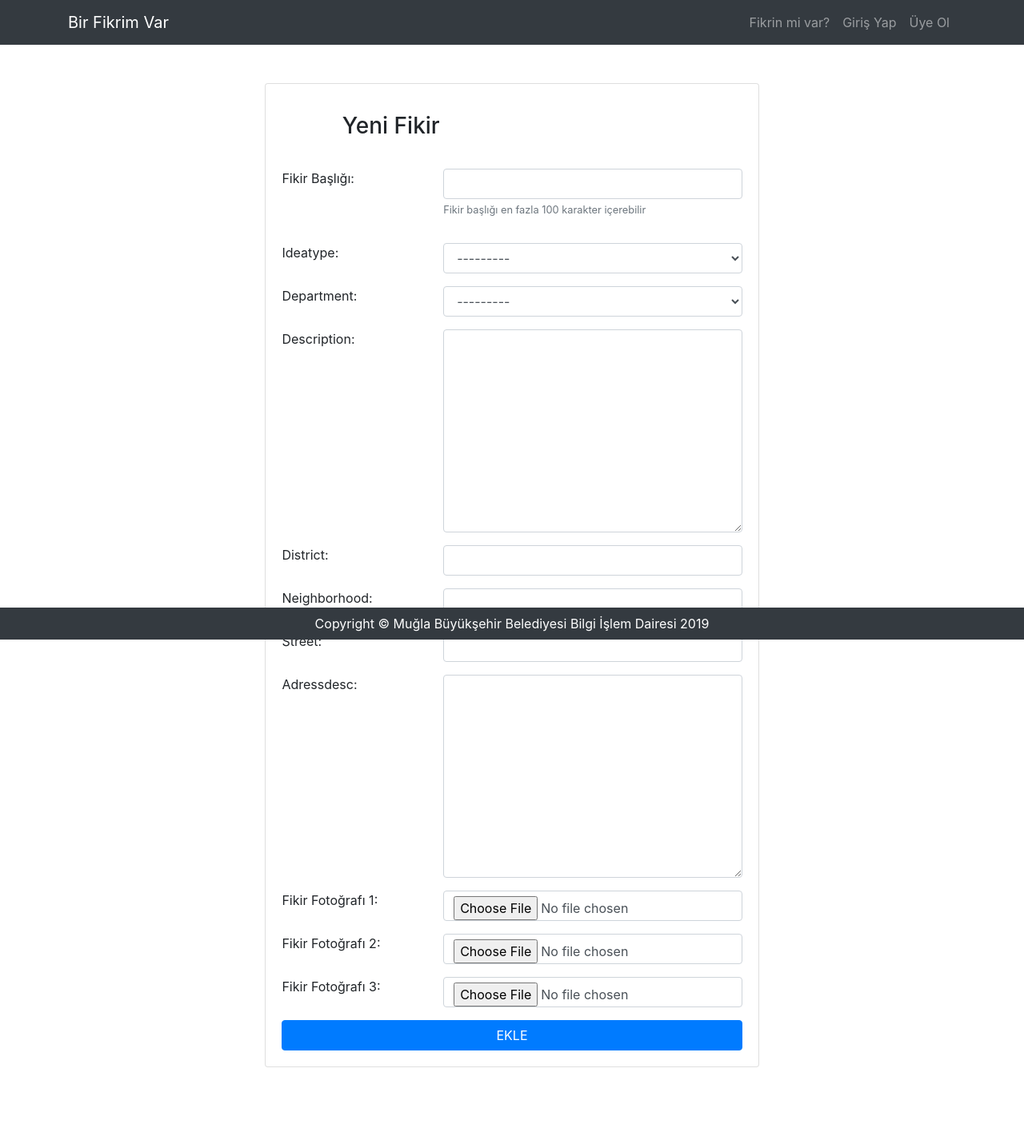
After one commit to safakoks/muglabirfikrimvar, a Django app: page /yenifikir/ in a window 1280 px wide. The commit adds this page. Shown: the whole page at 80% size. Run offline with Django 3.2, Linux system fonts and the light colour scheme; data that the repository does not hold is empty; some libraries are stand-ins or nearby versions.

Commit message:
Adress model update by Address and newidea form&view added

```diff
--- a/fikir/admin.py
+++ b/fikir/admin.py
@@ -4,7 +4,7 @@ from .models import *
 admin.site.register(Department)
 admin.site.register(IdeaType)
 admin.site.register(Status)
-admin.site.register(Adress)
+admin.site.register(Address)
 admin.site.register(Keyword)
 admin.site.register(Photo)
 admin.site.register(Idea)
--- a/fikir/forms.py
+++ b/fikir/forms.py
@@ -1,5 +1,5 @@
 from django.contrib.auth.models import User
-from .models import UserProfile
+from .models import UserProfile, Idea,IdeaType,Address,Department
 from django import  forms
 from captcha.fields import ReCaptchaField
 import datetime
@@ -37,3 +37,40 @@ class UserForm(forms.ModelForm):
     class Meta:
         model = User
         fields = ['username', 'password', 'name','surname','phoneNumber','birthday','email','profilePhoto']
+
+
+class NewIdeaForm(forms.ModelForm):
+    title           = forms.CharField(
+        max_length=100,
+        label='Fikir Başlığı',
+        help_text='Fikir başlığı en fazla 100 karakter içerebilir',
+        error_messages={'required': 'Lütfen fikir başlığı giriniz'})
+    ideatype        = forms.ModelChoiceField(queryset=IdeaType.objects.all())
+    district        = forms.CharField(max_length=50)
+    neighborhood    = forms.CharField(max_length=50)
+    street          = forms.CharField(max_length=50)
+    adressDesc      = forms.CharField(widget=forms.Textarea,max_length=200)
+    description     = forms.CharField(widget=forms.Textarea,max_length=300)
+    department      = forms.ModelChoiceField(queryset=Department.objects.all())
+    ideaPhoto1      = forms.ImageField(label='Fikir Fotoğrafı 1')
+    ideaPhoto2      = forms.ImageField(label='Fikir Fotoğrafı 2')
+    ideaPhoto3      = forms.ImageField(label='Fikir Fotoğrafı 3')
+    class Meta:
+        model = Idea
+        fields = [
+            'title',
+            'ideatype',
+            'department',
+            'description',
+            'district',
+            'neighborhood',
+            'street',
+            'adressDesc']
+
+    def __init__(self, *args, **kwargs):
+        super(NewIdeaForm, self).__init__(*args, **kwargs)
+        for visible in self.visible_fields():
+            visible.field.widget.attrs['class'] = 'form-control'
+        self.request = kwargs.pop('request', None)
+        # companyid = self.request.user.get_profile().main_contactnum.clientid.idflcustomernum
+        # self.fields['adress'].queryset = Adress.objects.filter(clientid__exact=companyid)
--- a/fikir/models.py
+++ b/fikir/models.py
@@ -31,11 +31,11 @@ class Status(models.Model):
     def __str__(self):
         return self.StatusName
 
-class Adress(models.Model):
-    District = models.CharField(max_length=100,verbose_name='İlçe')
-    Neighborhood = models.CharField(max_length=250,verbose_name='Semt')
-    Street = models.CharField(max_length=100,verbose_name='Sokak')
-    AdressDesc = models.CharField(max_length=250,verbose_name='Adres Açıklaması')
+class Address(models.Model):
+    District        = models.CharField(max_length=100,verbose_name='İlçe')
+    Neighborhood    = models.CharField(max_length=250,verbose_name='Semt')
+    Street          = models.CharField(max_length=100,verbose_name='Sokak')
+    AdressDesc      = models.CharField(max_length=250,verbose_name='Adres Açıklaması')
     class Meta:
         verbose_name = "Adres"
         verbose_name_plural = "Adresler"
@@ -51,31 +51,34 @@ class Keyword(models.Model):
     def __str__(self):
         return self.Word
 
+
+
+
+class Idea(models.Model):
+    Title       = models.CharField(primary_key=True,max_length=100,verbose_name='Başlık')
+    ideatype    = models.ForeignKey(IdeaType,null=True,on_delete=models.PROTECT,verbose_name='Fikir Tipi')
+    Description = models.CharField(max_length=250,verbose_name='Açıklama')
+    adress      = models.ForeignKey(Address,null=True,on_delete=models.PROTECT,verbose_name='Adres')
+    department  = models.ForeignKey(Department,on_delete=models.PROTECT,verbose_name='Departman')
+    CreatedDate = models.DateTimeField(auto_now_add=True,blank=True,verbose_name='Yaratılış Tarihi')
+    IgnoreDesc  = models.CharField(max_length=500,verbose_name='Red Açıklaması')
+    IsApproved  = models.BooleanField(default=False,verbose_name='Onaylandı mı?')
+    IsActive    = models.BooleanField(default=True,verbose_name='Aktiflik Durumu')
+    status      = models.ForeignKey(Status,null=True,on_delete=models.PROTECT,verbose_name='Durum')
+    class Meta:
+        verbose_name = "Fikir"
+        verbose_name_plural = "Fikirler"
+    def __str__(self):
+        return self.Title
+
 class Photo(models.Model):
     Image = models.ImageField(verbose_name='Fotoğraf')
+    Idea= models.ForeignKey(Idea,verbose_name='Fikir',null=True,on_delete=models.PROTECT,)
     class Meta:
         verbose_name = "Fotoğraf"
         verbose_name_plural = "Fotoğraflar"
     def __str__(self):
         return self.Image
-
-
-class Idea(models.Model):
-    Title = models.CharField(primary_key=True,max_length=100,verbose_name='Başlık')
-    ideatype = models.ForeignKey(IdeaType,null=True,on_delete=models.PROTECT,verbose_name='Fikir Tipi')
-    Description = models.CharField(max_length=250,verbose_name='Açıklama')
-    adress = models.ForeignKey(Adress,null=True,on_delete=models.PROTECT,verbose_name='Adres')
-    department = models.ForeignKey(Department,on_delete=models.PROTECT,verbose_name='Departman')
-    CreatedDate = models.DateTimeField(auto_now_add=True,blank=True,verbose_name='Yaratılış Tarihi')
-    IgnoreDesc = models.CharField(max_length=500,verbose_name='Red Açıklaması')
-    IsApproved = models.BooleanField(default=True,verbose_name='Onaylandı mı?')
-    IsActive = models.BooleanField(default=True,verbose_name='Aktiflik Durumu')
-    status = models.ForeignKey(Status,null=True,on_delete=models.PROTECT,verbose_name='Durum')
-    class Meta:
-        verbose_name = "Fikir"
-        verbose_name_plural = "Fikirler"
-    def __str__(self):
-        return self.Title
 
 class UserProfile(models.Model):
     Name = models.CharField(max_length=100,verbose_name='Ad')
--- a/fikir/urls.py
+++ b/fikir/urls.py
@@ -7,7 +7,8 @@ urlpatterns = [
      path('anasayfa/', views.TimelineView, name='TimelineView'),
      path('giris/',  views.LoginView.as_view(), name='LoginView'),
      path('uyeol/',  views.UserFormView.as_view(), name='SignupView'),
-     path('profil/',  views.ProfileView, name='SignupView'),
+     path('profil/',  views.ProfileView, name='ProfileView'),
+     path('yenifikir/',  views.NewIdeaView.as_view(), name='NewIdeaView'),
      path('cikis/', auth_views.logout,  {'next_page': "fikir:IndexView"},  name='Logout'),
      path(r'^activate/(?P<uidb64>[0-9A-Za-z_\-]+)/(?P<token>[0-9A-Za-z]{1,13}-[0-9A-Za-z]{1,20})/$',
         views.activate, name='activate'),
--- a/fikir/views.py
+++ b/fikir/views.py
@@ -129,6 +129,34 @@ class UserFormView(View):
         self.formVariables["messagetext"] = form.errors.values
         return render(request,self.template_name,self.formVariables)
 
+
+class NewIdeaView(View):
+    form_class = NewIdeaForm
+    template_name = "fikir/addingform.html"
+    formVariables = {
+    'form': form_class,
+    'pagetitle':'Yeni Fikir',
+    'formtitle':'Yeni Fikir',
+    'buttontext' : 'Ekle',
+    'messagetext':'',
+    'messagetype':''}
+    def get(self, request):
+        self.formVariables["messagetype"] = ""
+        self.formVariables["messagetext"] = ""
+        return render(request, self.template_name, self.formVariables)
+
+    def post(self, request):
+        form = self.form_class(request.POST)
+        if form.is_valid():
+            newIdea = Idea()
+            newAddress = Address()
+
+            userEmail = form.cleaned_data['email']
+
+        return render(request, self.template_name, self.formVariables)
+
+
+
 def activate(request, uidb64, token):
     try:
         uid = force_text(urlsafe_base64_decode(uidb64))
--- /dev/null
+++ b/templates/fikir/addingform.html
@@ -0,0 +1,34 @@
+{% extends 'fikir/base.html' %}
+
+{% block  title%}
+{{ pagetitle }}
+{% endblock %}
+{% load staticfiles %}
+{% block main %}
+{% block extraup %}
+{% endblock %}
+
+<div class="row">
+    <div class="mx-auto">
+      <div class=" card card-signin my-5">
+        <div class="card-body">
+          <div class="row text-center">
+              <div class="col-md-6 text-center ">
+              <h3 class="card-title mt-3">{{ formtitle }}</h3>
+            </div>
+          </div>
+          <br/>
+          <span class="label label-warning">{% if form.errors %} {%endif%} </span>
+          <form class="form-signin" method="post" enctype='multipart/form-data' >
+                {% csrf_token %}
+                {% include "fikir/form_template.html" %}
+                <button class="btn btn-md btn-primary btn-block text-uppercase" type="submit">{{buttontext}}</button>
+          </form>
+        </div>
+      </div>
+    </div>
+</div>
+
+{% block extrabottom %}
+{% endblock %}
+{% endblock %}
--- a/templates/fikir/base.html
+++ b/templates/fikir/base.html
@@ -38,12 +38,8 @@
             {% if user.is_authenticated %}
 
             <li class="nav-item">
-                <span class="nav-link" href="#"> {{ user.get_username }}</span>
+                <span class="nav-link" href="{% url "fikir:ProfileView" %}"> {{ user.get_username }}</span>
             </li>
-
-          <li class="nav-item">
-            <a class="nav-link" href="#">Profil</a>
-          </li>
           <li class="nav-item">
             <a class="nav-link" href="#">Hesap Ayarları</a>
           </li>
--- a/templates/fikir/form_template.html
+++ b/templates/fikir/form_template.html
@@ -5,13 +5,18 @@
         <div class="row">
         <div class=" col-md-4">
                                {{ field.label_tag }}
-                                {% if field.help_text %}
-                                <p class="help">{{ field.help_text|safe }}</p>
-                                {% endif %}
+
                                 </div>
         <div class="col-md-8">
                 <div id="" class="text-danger small">{{ field.errors }}</div>
                 {{ field }}
+                {% if field.help_text %}
+
+                                <small id="{{ field.auto_id }}HelpBlock" class="form-text text-muted">
+                                                {{ field.help_text|safe }}
+                                              </small>
+                                <p class="help"></p>
+                                {% endif %}
         </div>
 </div>
 
```
